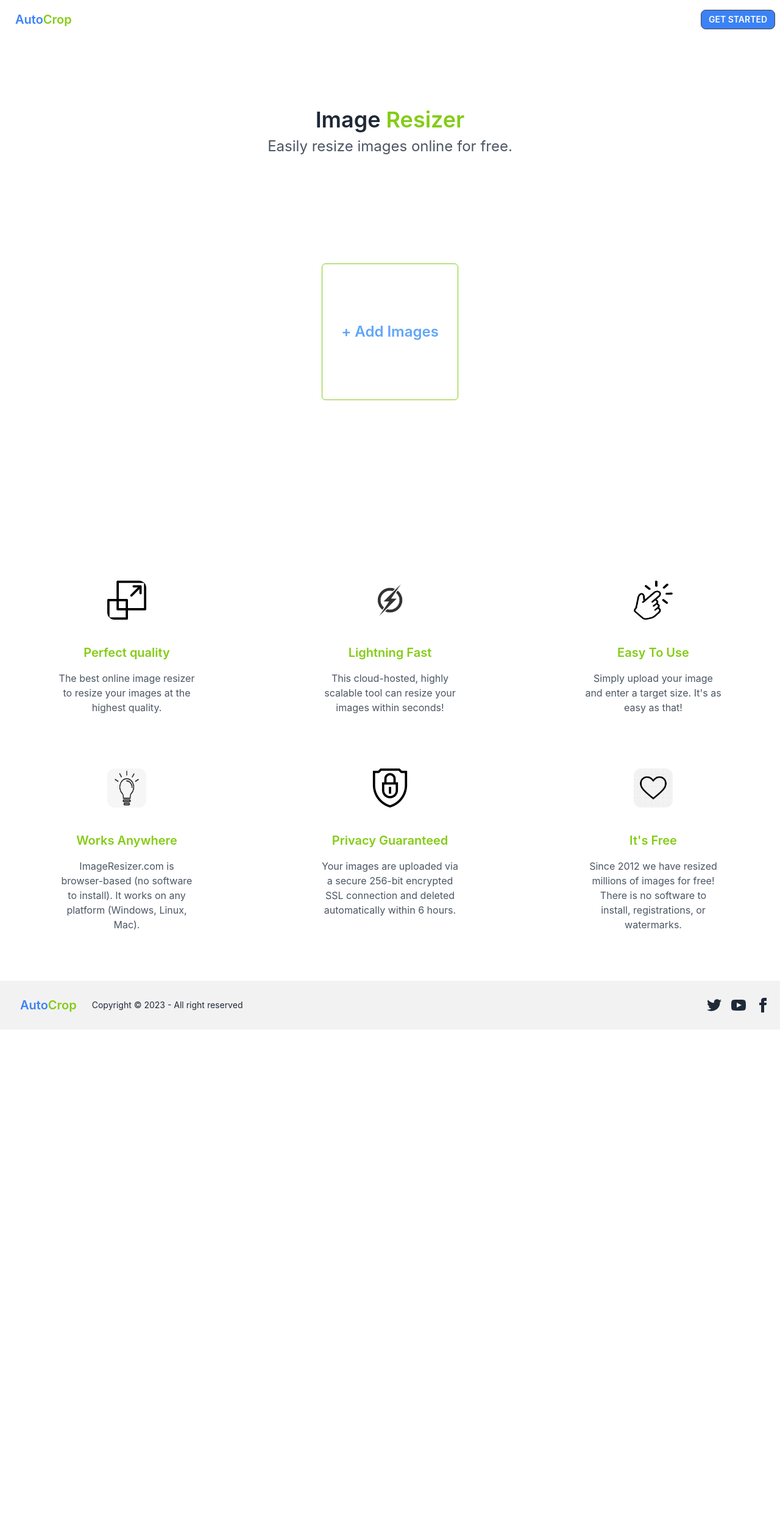
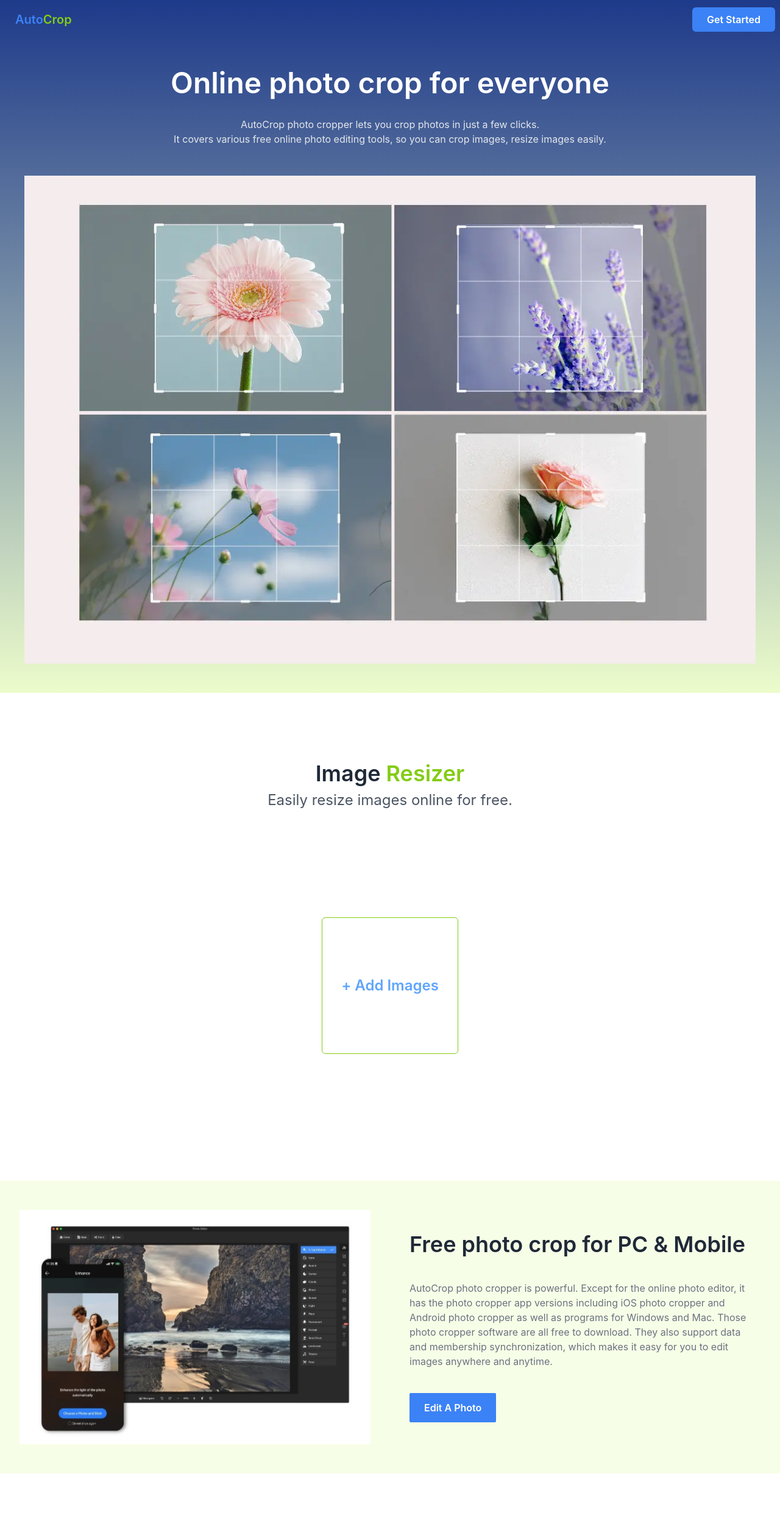
Before and after one commit to Sayedfarabi/auto-crop-application, a React (Create React App) app: page / in a window 1280 px wide. Shown: the top 2502 px of the page at 61% size. Before the commit the page ends 1688 px from the top, so only its background shows below. Built offline with nearby package versions, Linux system fonts and the light colour scheme.

Commit message:
section added on the homepage

```diff
--- a/src/App.tsx
+++ b/src/App.tsx
@@ -3,14 +3,24 @@ import Navbar from './components/navbar/Navbar';
 import Banner from './components/banner/Banner';
 import FeaturesSection from './components/features-section/FeaturesSection';
 import Footer from './components/footer/Footer';
+import Header from './components/header/Header';
+import UsesDeviceSection from './components/uses-device-section/UsesDeviceSection';
+import FaqSection from './components/faq-section/FaqSection';
 
 function App() {
   return (
     <>
-      <Navbar></Navbar>
-      <Banner></Banner>
-      <ImageCropper></ImageCropper>
+      <div className='bg-gradient-to-b from-blue-900 to-lime-100'>
+        <Navbar></Navbar>
+        <Header></Header>
+      </div>
+      <div id='cropper'>
+        <Banner></Banner>
+        <ImageCropper></ImageCropper>
+      </div>
+      <UsesDeviceSection></UsesDeviceSection>
       <FeaturesSection></FeaturesSection>
+      <FaqSection></FaqSection>
       <Footer></Footer>
     </>
   );
--- a/src/components/croped-image/CroppedImage.jsx
+++ b/src/components/croped-image/CroppedImage.jsx
@@ -17,10 +17,9 @@ const CroppedImage = ({ previewCanvasRef, completedCrop, onDownloadCropClick, hi
             </div>
             <div className='my-2 md:my-4'>
                 <div className='text-center'>
-                    <button className='btn btn-sm px-5 rounded-full bg-lime-500 capitalize' onClick={onDownloadCropClick}>Download</button>
+                    <button className='btn btn-sm px-5 rounded-full bg-blue-500 hover:bg-lime-500 capitalize' onClick={onDownloadCropClick}>Download</button>
                 </div>
                 <a
-
                     ref={hiddenAnchorRef}
                     download
                     style={{
--- /dev/null
+++ b/src/components/faq-section/FaqSection.tsx
@@ -0,0 +1,45 @@
+import React from 'react';
+
+const FaqSection = () => {
+    return (
+        <section className='py-8 md:py-12'>
+            <div className='text-center mb-6 md:mb-10'>
+                <h1 className='text-3xl md:text-5xl font-semibold'>Photo Cropping FAQ</h1>
+            </div>
+            <div className='mx-4 md:mx-8 px-4 md:px-8'>
+                <div tabIndex={0} className="collapse collapse-arrow border-b border-lime-500 bg-base-100 mb-2">
+                    <div className="collapse-title text-xl font-medium">
+                        What is photo cropping?
+                    </div>
+                    <div className="collapse-content">
+                        <p className='ml-4'>
+                            To “crop” an image is to remove or adjust the outside edges of an image (typically a photo) to improve framing or composition, draw a viewer's eye to the image subject, or change the size or aspect ratio. In other words, image cropping is the act of improving a photo or image by removing the unnecessary parts.
+                        </p>
+                    </div>
+                </div>
+                <div tabIndex={1} className="collapse collapse-arrow border-b border-lime-500 bg-base-100 mb-2">
+                    <div className="collapse-title text-xl font-medium">
+                        How can I edit photos online for free?
+                    </div>
+                    <div className="collapse-content">
+                        <p className='ml-4'>
+                            With AutoCrop free online photo cropper, you can do just that. First, open AutoCrop free online photo cropper website and to open the file clicking "Add Image" button. Second, choose one cropping feature you need, such as basic zoom, rotate, and aspect toggle from the tools section. Third, cropped image download by clicking the download button.
+                        </p>
+                    </div>
+                </div>
+                <div tabIndex={2} className="collapse collapse-arrow border-b border-lime-500 bg-base-100 mb-2">
+                    <div className="collapse-title text-xl font-medium">
+                        What's the difference between AutoCrop and Photoshop?
+                    </div>
+                    <div className="collapse-content">
+                        <p className='ml-4'>
+                            AutoCrop is an online photo cropper like Photoshop including some photo crop functions.
+                        </p>
+                    </div>
+                </div>
+            </div>
+        </section>
+    );
+};
+
+export default FaqSection;
--- /dev/null
+++ b/src/components/header/Header.tsx
@@ -0,0 +1,15 @@
+import image from "../../assets/images/cropping_image_01.png";
+
+const Header = () => {
+    return (
+        <section className="py-8 md:py-12">
+            <div className="text-center">
+                <h1 className="text-3xl md:text-5xl mb-4 md:mb-8 text-white font-semibold">Online photo crop for everyone</h1>
+                <p className="mb-6 md:mb-12 text-gray-200">AutoCrop photo cropper lets you crop photos in just a few clicks. <br /> It covers various free online photo editing tools, so you can crop images, resize images easily.</p>
+                <img src={image} alt="" className="mx-auto px-4 md:px-8" />
+            </div>
+        </section>
+    );
+};
+
+export default Header;
--- a/src/components/input-image/InputImage.js
+++ b/src/components/input-image/InputImage.js
@@ -2,7 +2,7 @@ import React from 'react';
 
 const InputImage = ({ onSelectFile }) => {
     return (
-        <div className="py-12 md:py-16" id='cropper'>
+        <div className="py-12 md:py-16">
             <label className="mx-auto flex flex-col justify-center items-center border border-lime-500 text-blue-400 rounded-md w-40 h-40 md:w-56 md:h-56 text-center cursor-pointer text-xl md:text-2xl font-semibold">
                 + Add Images
                 <br />
--- a/src/components/navbar/Navbar.jsx
+++ b/src/components/navbar/Navbar.jsx
@@ -3,7 +3,7 @@ import React from 'react';
 const Navbar = () => {
     return (
         <section>
-            <div className="navbar bg-base-100">
+            <div className="navbar">
                 <div className="navbar-start">
                     <div className="dropdown">
                         <label tabIndex={0} className="btn btn-ghost lg:hidden">
@@ -15,7 +15,7 @@ const Navbar = () => {
 
                 <div className="navbar-end">
                     <a href='#cropper'>
-                        <button className='btn bg-blue-500 btn-sm hover:text-lime-500'>Get Started</button>
+                        <button className='px-6 py-2 rounded-md bg-blue-500 hover:bg-lime-500 text-white font-semibold'>Get Started</button>
                     </a>
                 </div>
             </div>
--- /dev/null
+++ b/src/components/uses-device-section/UsesDeviceSection.tsx
@@ -0,0 +1,24 @@
+import image from "../../assets/images/mobile&pc_imgae.png";
+
+const UsesDeviceSection = () => {
+    return (
+        <section className="py-8 md:py-12 bg-lime-50">
+            <div className="flex flex-col-reverse md:flex-row justify-center items-center">
+                <div className="w-full md:w-1/2 mx-auto px-4 md:px-8">
+                    <img src={image} alt="" className="mx-auto" />
+                </div>
+                <div className="w-full md:w-1/2 mx-auto px-4 md:px-8 mb-6 md:mb-0">
+                    <h1 className="text-2xl md:text-4xl font-semibold mb-6 md:mb-10">Free photo crop for PC & Mobile</h1>
+                    <p className="text-gray-500 mb-6 md:mb-10">
+                        AutoCrop photo cropper is powerful. Except for the online photo editor, it has the photo cropper app versions including iOS photo cropper and Android photo cropper as well as programs for Windows and Mac. Those photo cropper software are all free to download. They also support data and membership synchronization, which makes it easy for you to edit images anywhere and anytime.
+                    </p>
+                    <a href="#cropper">
+                        <button className="bg-blue-500 py-3 px-6 rounded-sm capitalize text-white hover:bg-lime-500 font-semibold">Edit a photo</button>
+                    </a>
+                </div>
+            </div>
+        </section>
+    );
+};
+
+export default UsesDeviceSection;
```
Also changed, not shown: src/components/footer/Footer.jsx (+5 -5 lines), src/assets/images/cropping_image_01.png (added), src/assets/images/mobile&pc_imgae.png (added).
